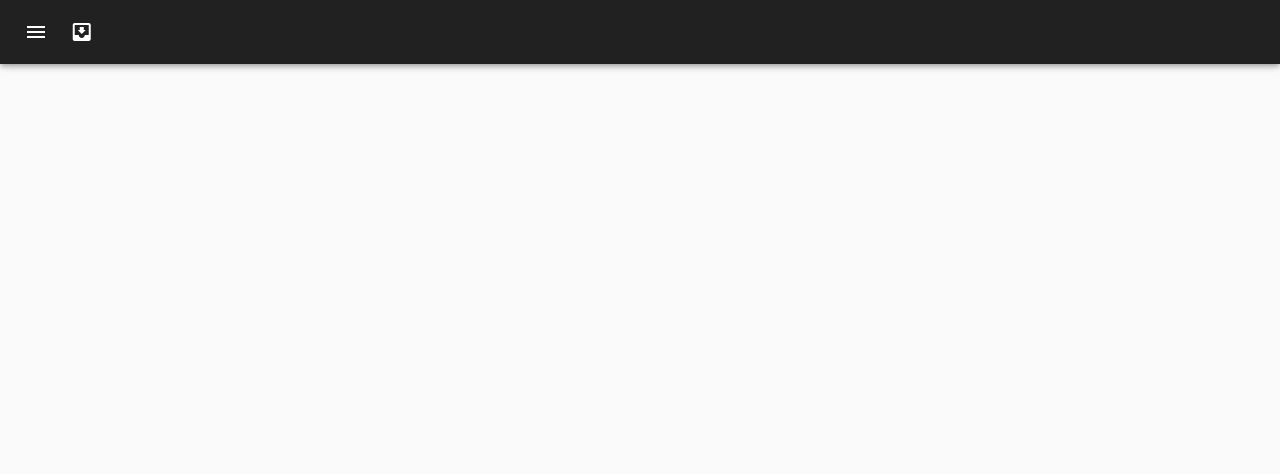
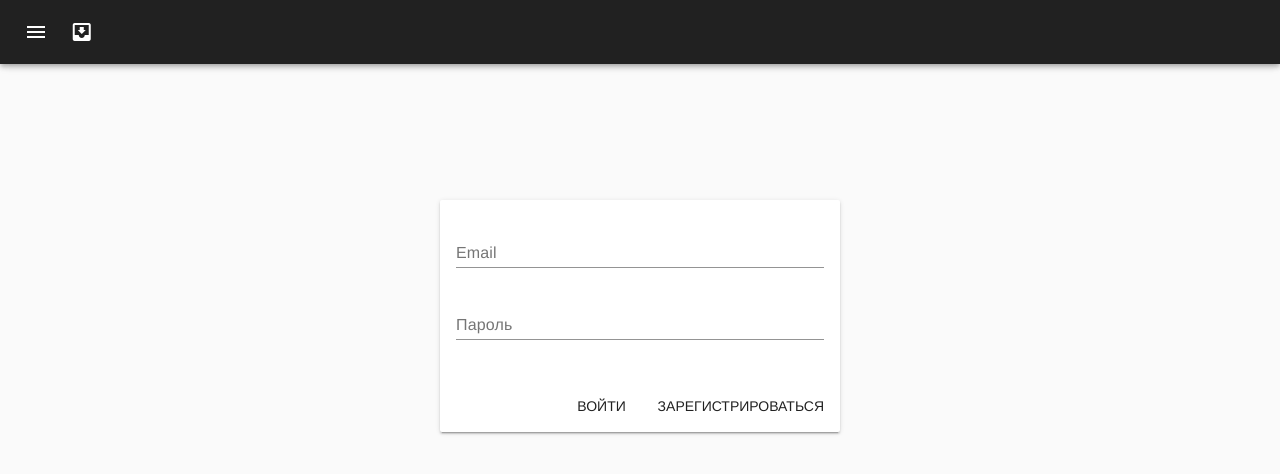
Before and after one commit to Chivirda/vi-frontend, a Vue app: page / in a window 1280 px wide. Shown: the top 474 px of the page. Built offline with nearby package versions, Linux system fonts and the light colour scheme.

Commit message:
feat: добавил карточку логина

```diff
--- a/src/views/Home.vue
+++ b/src/views/Home.vue
@@ -1,9 +1,39 @@
 <template>
-  <div class="home"></div>
+  <div class="home">
+    <md-card class="card">
+      <md-card-content>
+        <md-field>
+          <label>Email</label>
+          <md-input v-model="email"></md-input>
+        </md-field>
+        <md-field>
+          <label>Пароль</label>
+          <md-input v-model="password"></md-input>
+        </md-field>
+      </md-card-content>
+
+      <md-card-actions>
+        <md-button>Войти</md-button>
+        <md-button>Зарегистрироваться</md-button>
+      </md-card-actions>
+    </md-card>
+  </div>
 </template>
 
 <script>
 export default {
   name: "Home",
+  data() {
+    return {
+      email: "",
+      password: "",
+    };
+  },
 };
 </script>
+<style lang="scss" scoped>
+.card {
+  max-width: 400px;
+  margin: 100px auto;
+}
+</style>
```
